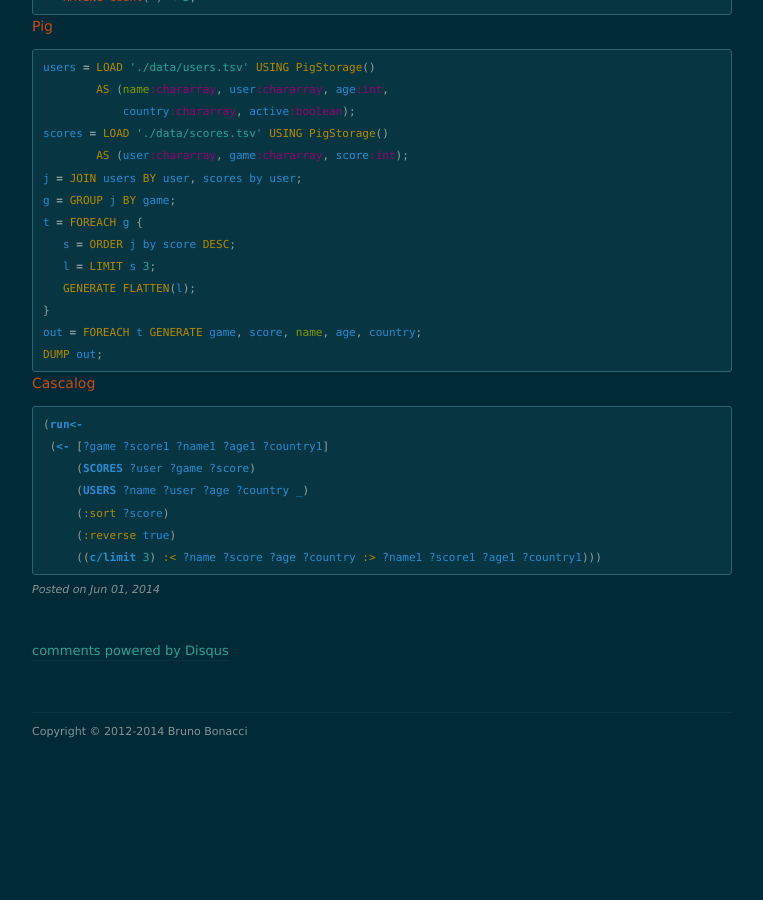
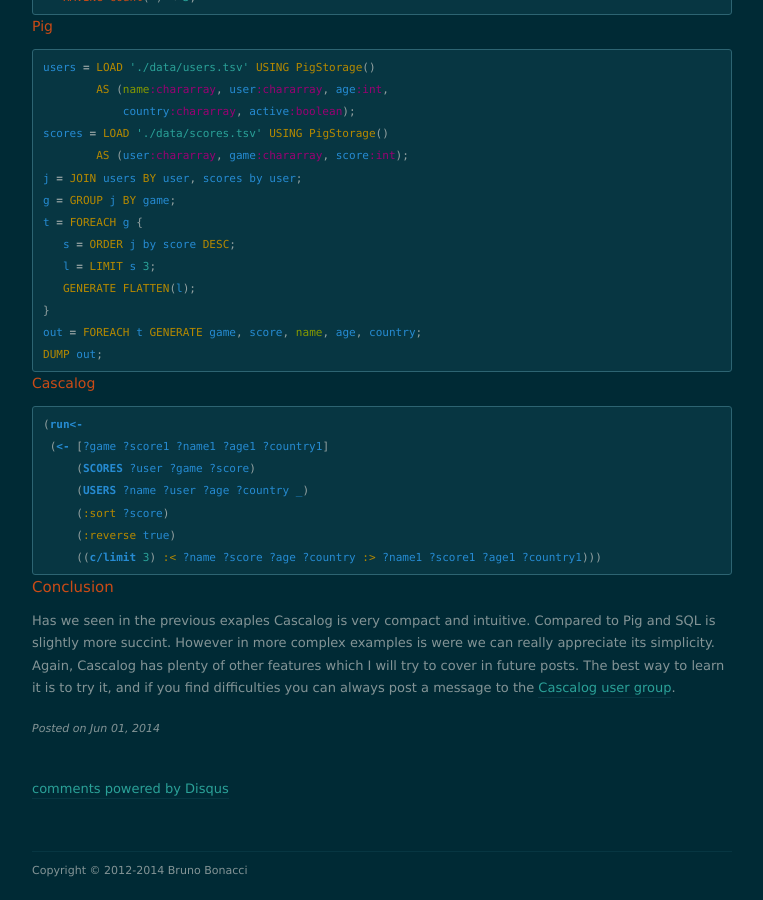
Before and after one commit to BrunoBonacci/brunobonacci.github.io, a Jekyll site: the page built from _posts/2014-06-01-cascalog-by-examples-part1.markdown, in a window 1280 px wide and 900 px high, scrolled down 12747 px. Shown: the whole window, without its empty margins (258-1021 px from the left). Built offline with Jekyll 4.4.1, drawn with Linux system fonts in a browser that asks for light colours; nearby versions of some CDN libraries; comment, search, counter and statistics services are not loaded; before the commit the page ends 13508 px from its top, so only the background shows below that.

Commit message:
added conclusion

```diff
--- a/_posts/2014-06-01-cascalog-by-examples-part1.markdown
+++ b/_posts/2014-06-01-cascalog-by-examples-part1.markdown
@@ -730,3 +730,6 @@
      (:reverse true)
      ((c/limit 3) :< ?name ?score ?age ?country :> ?name1 ?score1 ?age1 ?country1)))
 {% endhighlight %}
+
+## Conclusion
+Has we seen in the previous exaples Cascalog is very compact and intuitive. Compared to Pig and SQL is slightly more succint. However in more complex examples is were we can really appreciate its simplicity. Again, Cascalog has plenty of other features which I will try to cover in future posts. The best way to learn it is to try it, and if you find difficulties you can always post a message to the [Cascalog user group](https://groups.google.com/forum/#!forum/cascalog-user).
```
